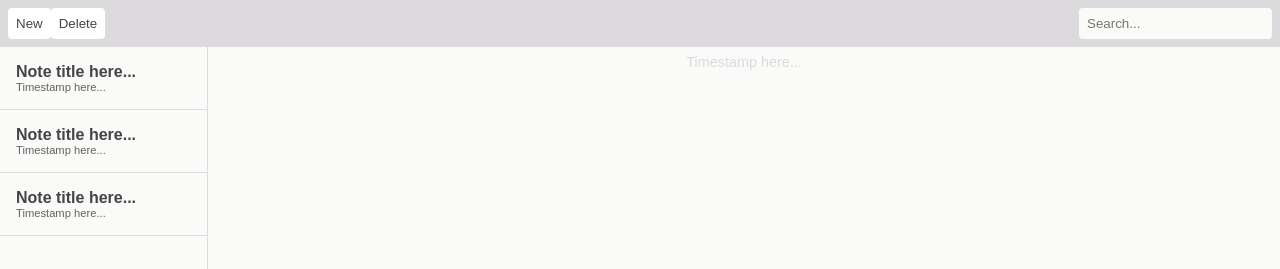
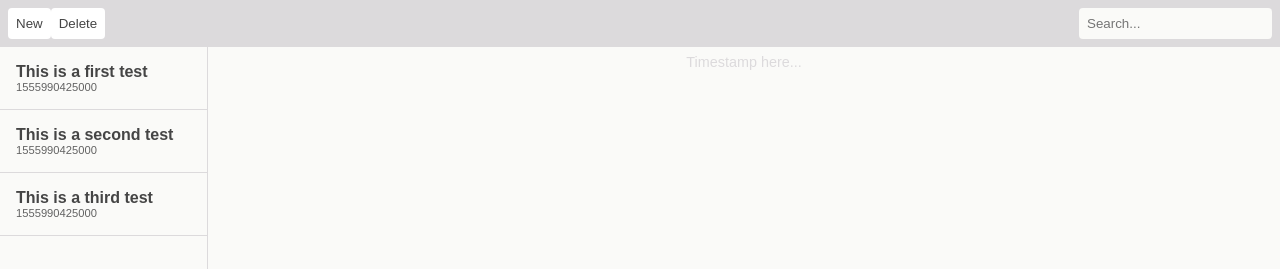
Before and after one commit to qiulang/notes-app, a React (Create React App) app in the folder notes-react/: page / in a window 1280 px wide. Shown: the top 269 px of the page. Built offline with nearby package versions, Linux system fonts and the light colour scheme.

Commit message:
Display note titles from an array of notes

```diff
--- a/notes-react/src/App.js
+++ b/notes-react/src/App.js
@@ -4,11 +4,21 @@
 import "./App.css";
 
 class App extends Component {
+  constructor(props) {
+    super(props);
+    this.state = {
+      notes: [
+        { id: 1, body: "This is a first test", timestamp: Date.now() },
+        { id: 2, body: "This is a second test", timestamp: Date.now() },
+        { id: 3, body: "This is a third test", timestamp: Date.now() }
+      ]
+    };
+  }
   render() {
     return (
       <div id="app">
         <Toolbar />
-        <NoteContainer />
+        <NoteContainer notes={this.state.notes} />
       </div>
     );
   }
--- a/notes-react/src/components/NoteContainer.js
+++ b/notes-react/src/components/NoteContainer.js
@@ -6,7 +6,7 @@
   render() {
     return (
       <div className="note-container">
-        <NoteSelectors />
+        <NoteSelectors notes={this.props.notes} />
         <NoteEditor />
       </div>
     );
--- a/notes-react/src/components/NoteSelector.js
+++ b/notes-react/src/components/NoteSelector.js
@@ -4,8 +4,8 @@
   render() {
     return (
       <div className="note-selector">
-        <p className="note-selector-title">Note title here...</p>
-        <p className="note-selector-timestamp">Timestamp here...</p>
+        <p className="note-selector-title">{this.props.body}</p>
+        <p className="note-selector-timestamp">{this.props.timestamp}</p>
       </div>
     );
   }
--- a/notes-react/src/components/NoteSelectors.js
+++ b/notes-react/src/components/NoteSelectors.js
@@ -3,13 +3,11 @@
 
 class NoteSelectors extends Component {
   render() {
-    return (
-      <div className="note-selectors">
-        <NoteSelector />
-        <NoteSelector />
-        <NoteSelector />
-      </div>
-    );
+    const noteSelectors = this.props.notes.map(note => (
+      <NoteSelector key={note.id} body={note.body} timestamp={note.timestamp} />
+    ));
+
+    return <div className="note-selectors">{noteSelectors}</div>;
   }
 }
 
```
Also changed, not shown: 1 other file (tests, documents, lock files or other folders).
